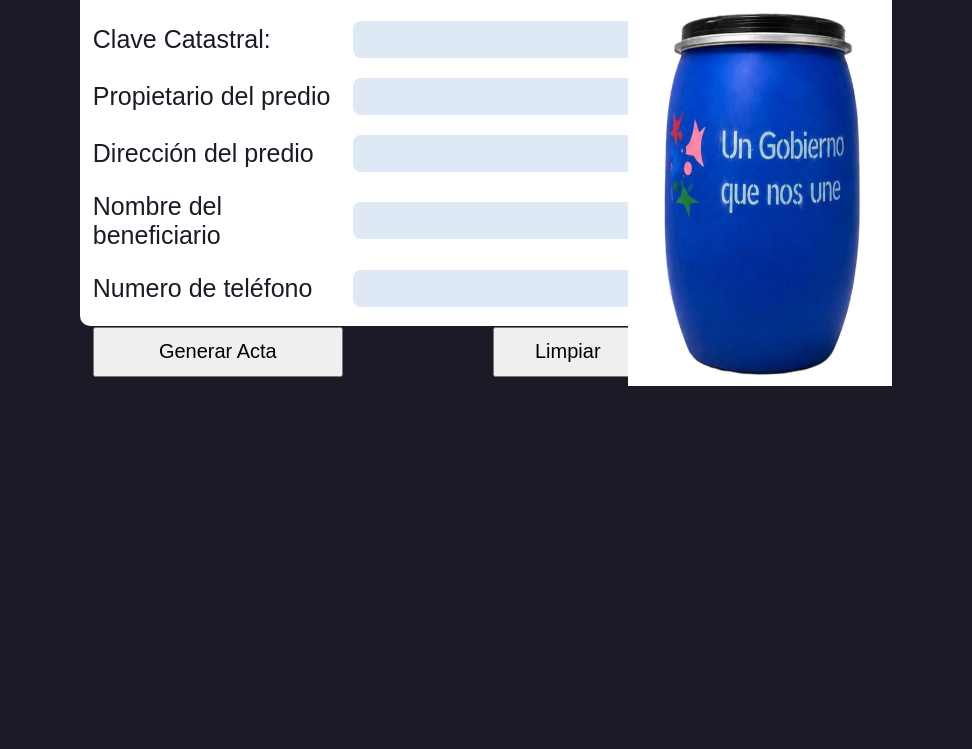
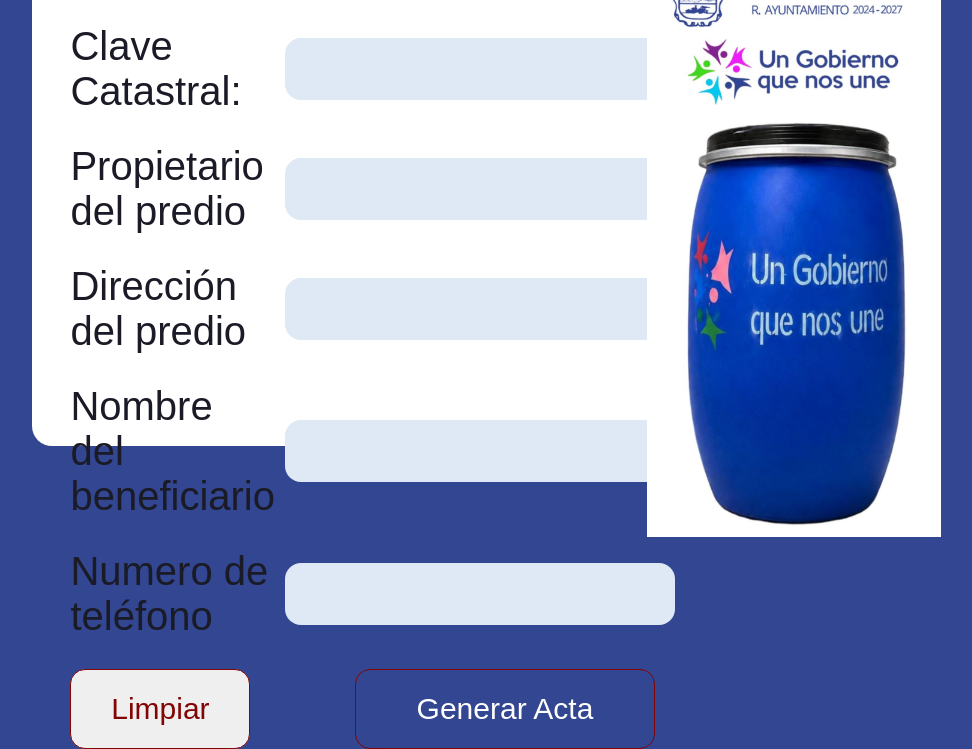
Before and after one commit to bryanledezma/RECIBOTES, a website built with Vite: page index.html in a window 1280 px wide. Shown: the part 322-1071 px from the top of the page, without its empty margins (160-1132 px from the left). Before the commit the page ends 816 px from the top, so only its background shows below. Built offline with nearby package versions, Linux system fonts and the light colour scheme.

Commit message:
Mejora en interfaz grafica

```diff
--- a/index.html
+++ b/index.html
@@ -20,8 +20,9 @@
         <label>Nombre del beneficiario</label><input>
         <label>Numero de teléfono </label><input>
 
+
+      <button id="btnLimpiar">Limpiar</button>
       <button id="btnGenerar">Generar Acta</button>
-      <button id="btnLimpiar">Limpiar</button>
       </form>
       </div>
       <div class="fotocontainer">
--- a/src/style.css
+++ b/src/style.css
@@ -1,5 +1,5 @@
 :root {
-background-color: #1A1B26;
+background-color: #324691;
 }
 
 body{
@@ -10,13 +10,13 @@
 }
 .contenedorFormulario{
     display: grid;
-    grid-template-columns: 70vb 30vb;
-    border-radius: 10px;
+    grid-template-columns: 70% 30%;
+    border-radius: 20px;
     background-color: white;
     font-family: Arial, sans-serif;
-    font-size: 25px;
-    height: 60vh;
-
+    font-size: 40px;
+    height: 90vh;
+    width: 70vw;
 }
 
 .formulario{
@@ -24,12 +24,13 @@
    display: grid;
    grid-template-columns: 1fr 1fr;
    align-items: center;
-   row-gap: 20px;
+   row-gap: 30px;
 }
 
 .datosform{
     padding-left: 1vw;
     padding-right: 1vw;
+    margin-left: 2vw;
     display: flex;
     flex-direction: column;
     color:#1A1B26;
@@ -38,14 +39,15 @@
 h1{
     padding-top: 3vh;
     padding-bottom: 3vh;
-    font-size: 35px;
+    font-size: 52px;
     text-align: center;
+    color: #324691;
 }
 
 input{
-    font-size: 20px;
-    height: 35px;
-    border-radius: 8px;
+    font-size: 30px;
+    height: 60px;
+    border-radius: 16px;
     border: none;
     background-color: #dfe8f5;
     margin-left: 10px;
@@ -53,26 +55,34 @@
 
 
 #btnGenerar{
-    height: 50px;
-    width: 250px;
-    margin-left: 0px;
-    font-size: 20px;
+    height: 80px;
+    width: 300px;
+    margin-left: 80px;
+    font-size: 30px;
+    background-color: #324691;
+    color: white;
+    border-radius: 15px;
+    border: 1px solid rgb(131, 4, 4);
 }
 #btnLimpiar{
-    height: 50px;
-    width: 150px;
-    margin-left: 150px;
-    font-size: 20px;
+    height: 80px;
+    width: 180px;
+    margin-left: 0px;
+    font-size: 30px;
+    color: rgb(131, 4, 4);
+    border-radius: 15px;
+    border: 1px solid rgb(131, 4, 4);
 }
 
 
 .fotocontainer{
     display: flex;
     justify-content: center;
+    align-items: center;
 }
 
 .imgbote{
-    height: 540px;
+    height: 75vh;
     object-fit: cover;
 }
 
```
